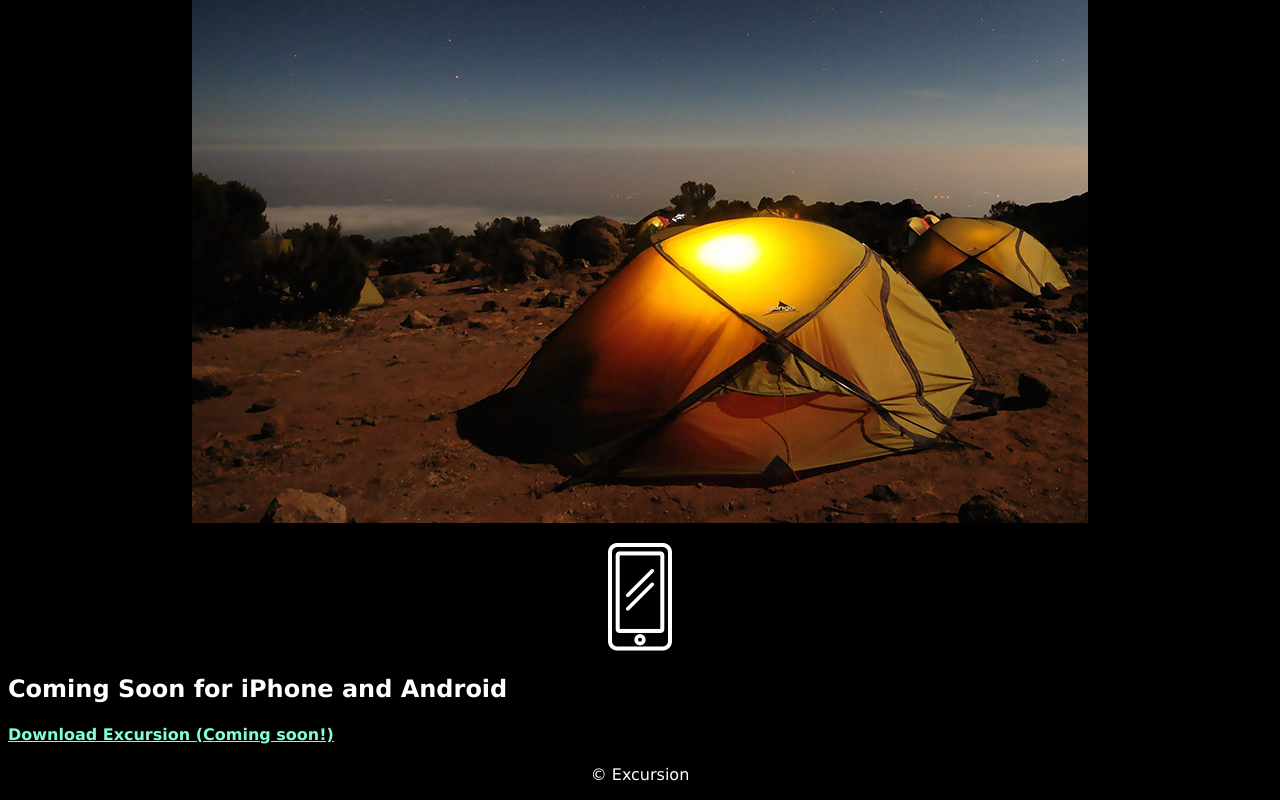
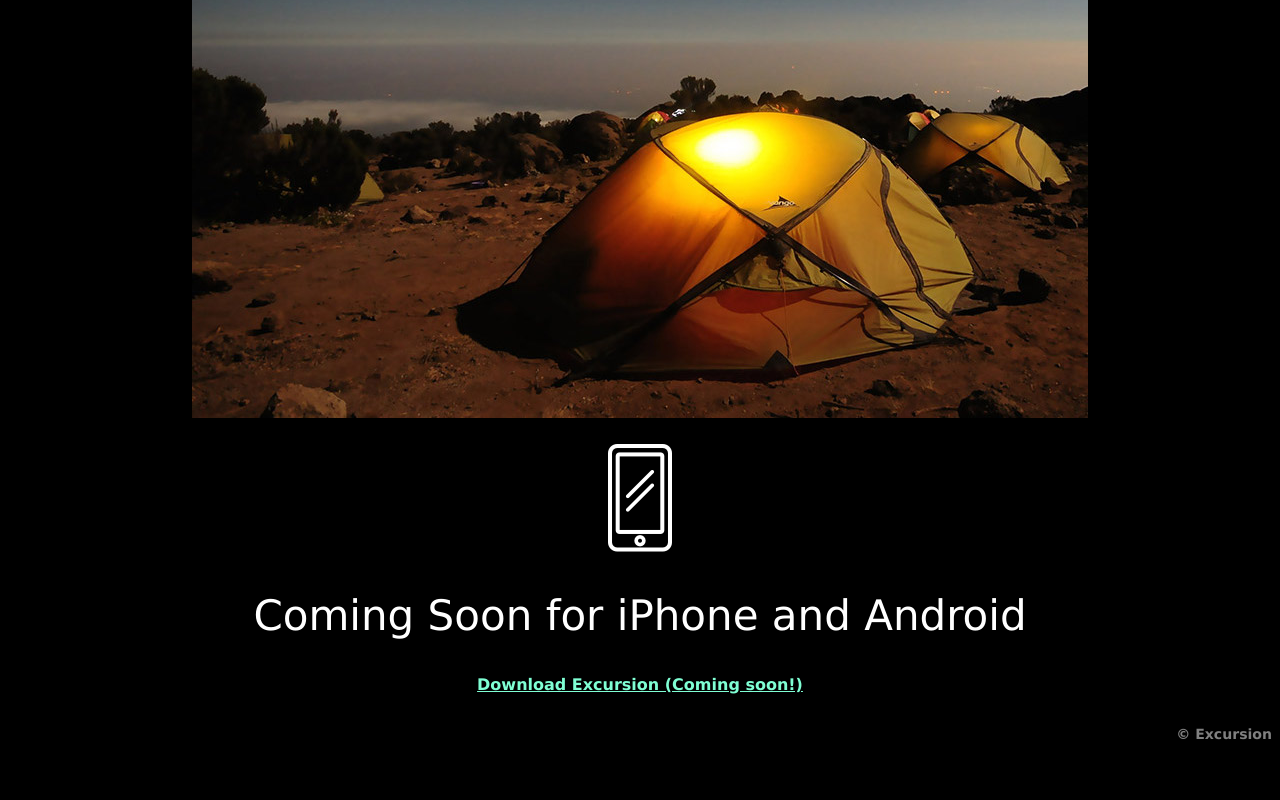
Before and after one commit to steelcurtainx5/excursion, a plain HTML site: page index.html in a window 1280 px wide. Shown: the part 741-1541 px from the top of the page. After the commit the page ends 1516 px from the top, so only its background shows below. Drawn offline with Linux system fonts and the light colour scheme.

Commit message:
Go to go

```diff
--- a/index.html
+++ b/index.html
@@ -7,23 +7,25 @@
   </head>
   <body>
     <div>
-      <h1 id="header">Discover hidden places in the world around you<h1>
-      <h4><a id="download" href=https://s3.amazonaws.com/codecademy-content/programs/freelance-one/excursion/index.html>Download Excursion (Coming soon!)</a><h4>
-      <video src="./resources/videos/excursion.mp4" height="480" width="240" controls>Video not supported</video>
+      <h1 id="header">Discover hidden places in the world around you</h1>
+      <h4><a class="download" href=https://s3.amazonaws.com/codecademy-content/programs/freelance-one/excursion/index.html>Download Excursion
+         (Coming soon!)</a></h4>
+        <p><video src="./resources/videos/excursion.mp4" height="320" width="240" loop autoplay>Video not supported</video></p>
     </div>
     <div id="middle">
       <h2>Your personal travel guide</h2>
-      <p>Excursion remembers places you like, and recommends new points of interest around you.
+      <p id="pic">Excursion remembers places you like, and recommends new points of interest around you.
        <img src="resources/images/camp.jpg"></p>
     </div>
     <div id="lower">
       <p>
         <img src="resources/images/phone.png"></p>
         <h2>Coming Soon for iPhone and Android</h2>
-        <h4><a id="download" href=https://s3.amazonaws.com/codecademy-content/programs/freelance-one/excursion/index.html>Download Excursion (Coming soon!)</a><h4>
+        <h4><a class="download" href=https://s3.amazonaws.com/codecademy-content/programs/freelance-one/excursion/index.html>Download Excursion
+          (Coming soon!)</a></h4>
     </div>
-  <div id="footer">
-<p>&copy; Excursion</p>
-  </div>
+    <div id="foot">
+      <h6>&copy; Excursion</h6>
+    </div>
   </body>
 </html>
--- a/resources/css/style.css
+++ b/resources/css/style.css
@@ -4,13 +4,32 @@ html {
   color: white;
 }
 #header {
+  text-align: center;
   font-size: 50px;
   font-weight: normal;
 }
-#download {
+.download {
+  text-align: center;
   color: Aquamarine;
   font-size: 16px;
-}
+  }
 p {
   text-align: center;
 }
+h4 {
+  text-align: center;
+}
+h2 {
+text-align: center;
+font-weight: 300;
+font-size: 42px;
+}
+#pic {
+  color: grey;
+  font-size: 21px;
+}
+#foot {
+  color: grey;
+  text-align: right;
+  font-size: 21px;
+ }
```
